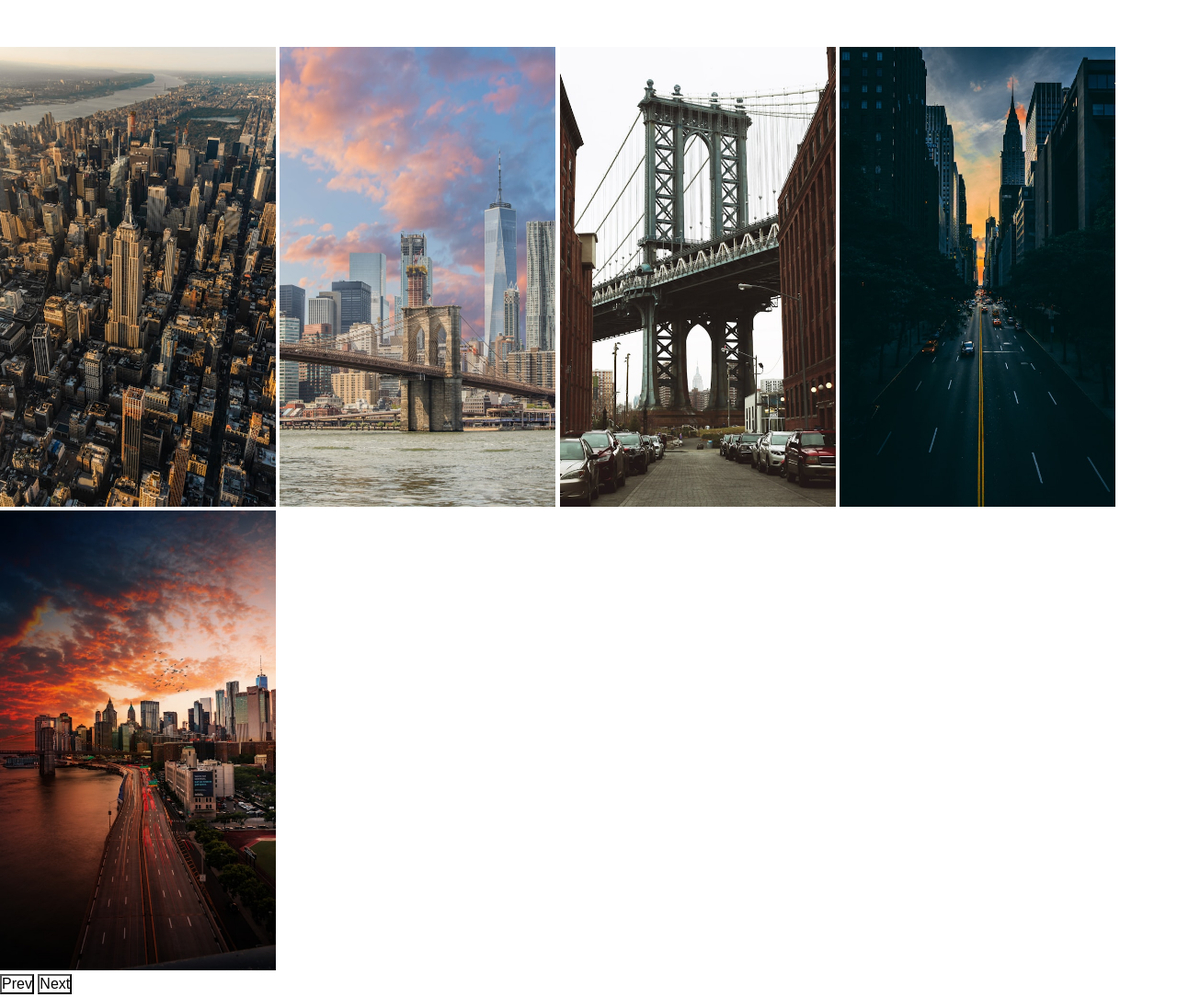
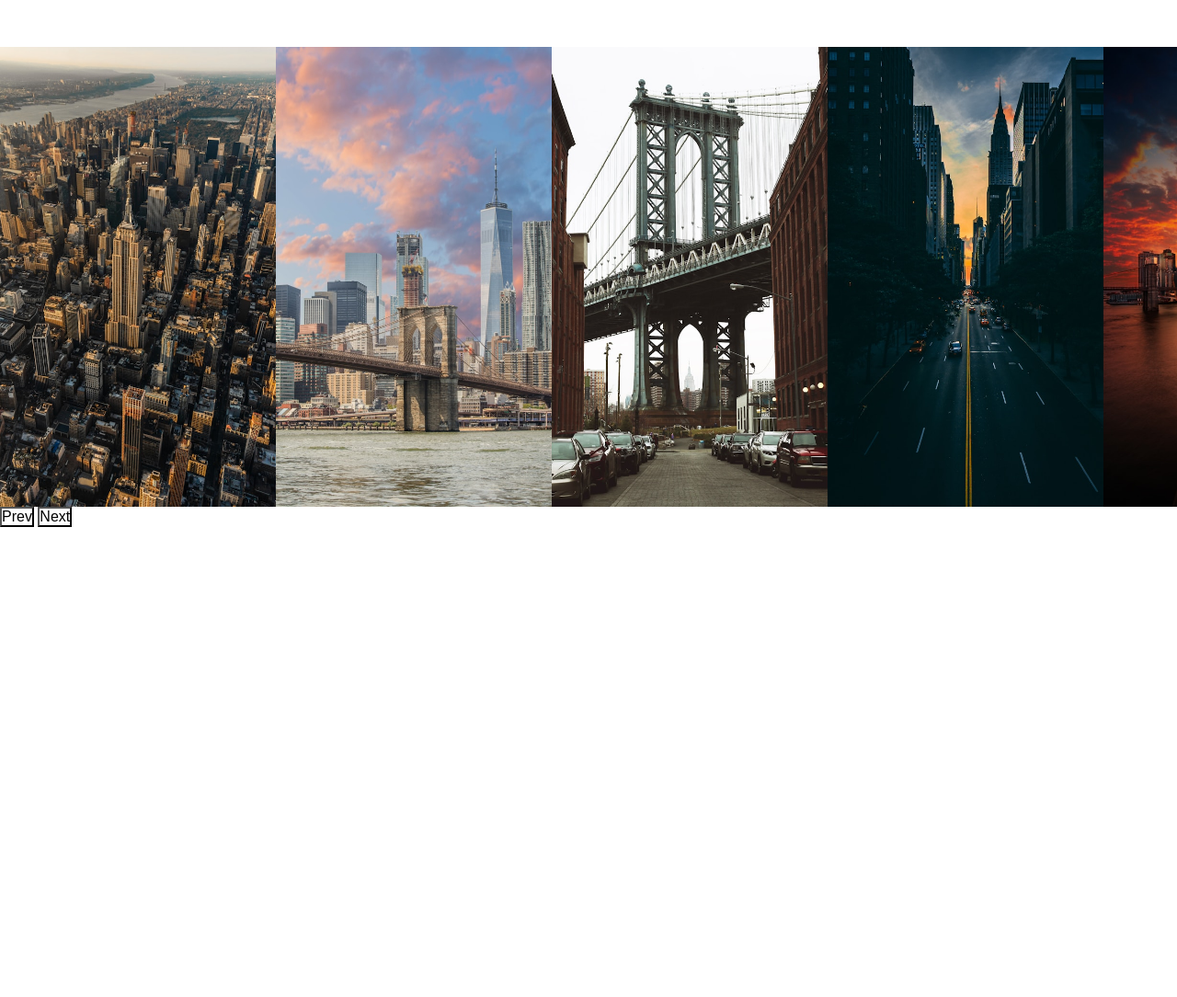
Before and after one commit to noOdin1/image_carousel_01, a website built with webpack: page src/template.html in a window 1280 px wide. Shown: the whole page at 92% size. After the commit the page ends 800 px from the top, so only its background shows below. Built offline with nearby package versions, Linux system fonts and the light colour scheme.

Commit message:
Change the reference to match only images, added image will slide in

```diff
--- a/src/style.css
+++ b/src/style.css
@@ -16,9 +16,11 @@
   overflow: hidden;
 }
 
-.images.container {
+.images {
   display: flex;
   flex-direction: row;
+  transform: trasnlateX(0);
+  transistion: transform 0.5s ease-in-out;
 }
 
 /* Image styling */
```
